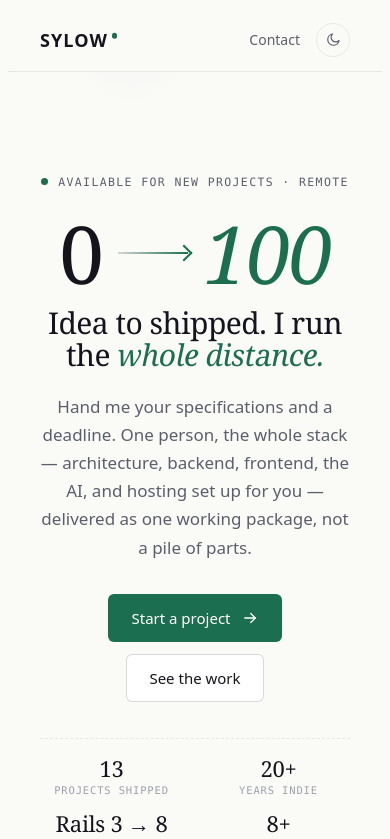
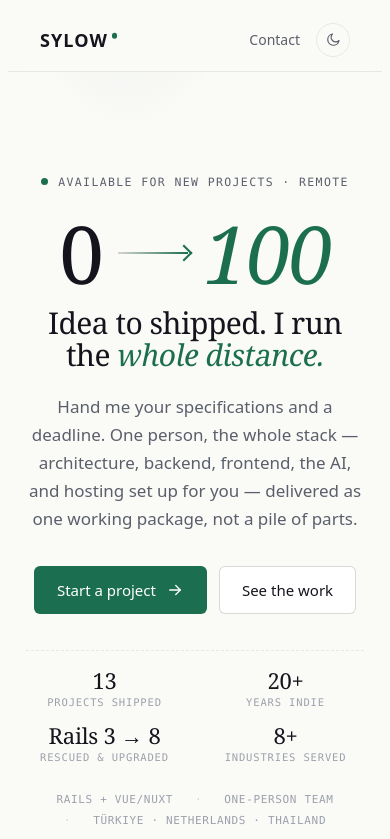
Before and after one commit to sylow/sylow.net, a Nuxt app: page / in a window 390 px wide. Shown: the top 839 px of the page. Built offline with nearby package versions, Linux system fonts and the light colour scheme.

Commit message:
polish: tighten content gutters on phone
`.wrap` and `.wrap-wide` use 32px side padding, which is comfortable on
desktop but wastes ~64px of width on a 375px phone — about 17% of the
viewport. Drop the gutters to 18px below 560px so prose, cards, and the
hero stats use the screen they have.

```diff
--- a/app/assets/css/site.css
+++ b/app/assets/css/site.css
@@ -39,6 +39,9 @@
 .page { flex: 1; }
 .wrap { max-width: var(--content-max); margin: 0 auto; padding-left: 32px; padding-right: 32px; }
 .wrap-wide { max-width: 980px; margin: 0 auto; padding-left: 32px; padding-right: 32px; }
+@media (max-width: 560px) {
+  .wrap, .wrap-wide { padding-left: 18px; padding-right: 18px; }
+}
 .section { padding-top: 80px; }
 .section + .section { padding-top: 96px; }
 
```
